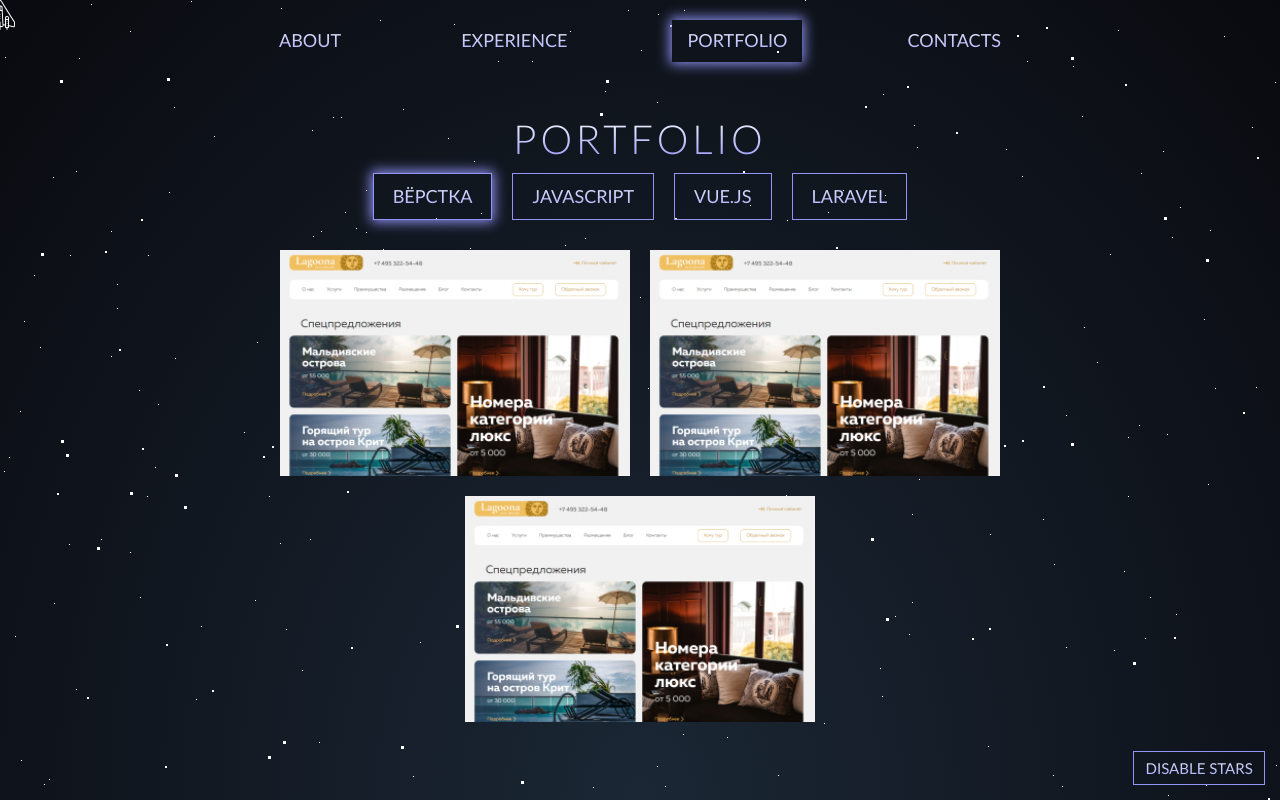
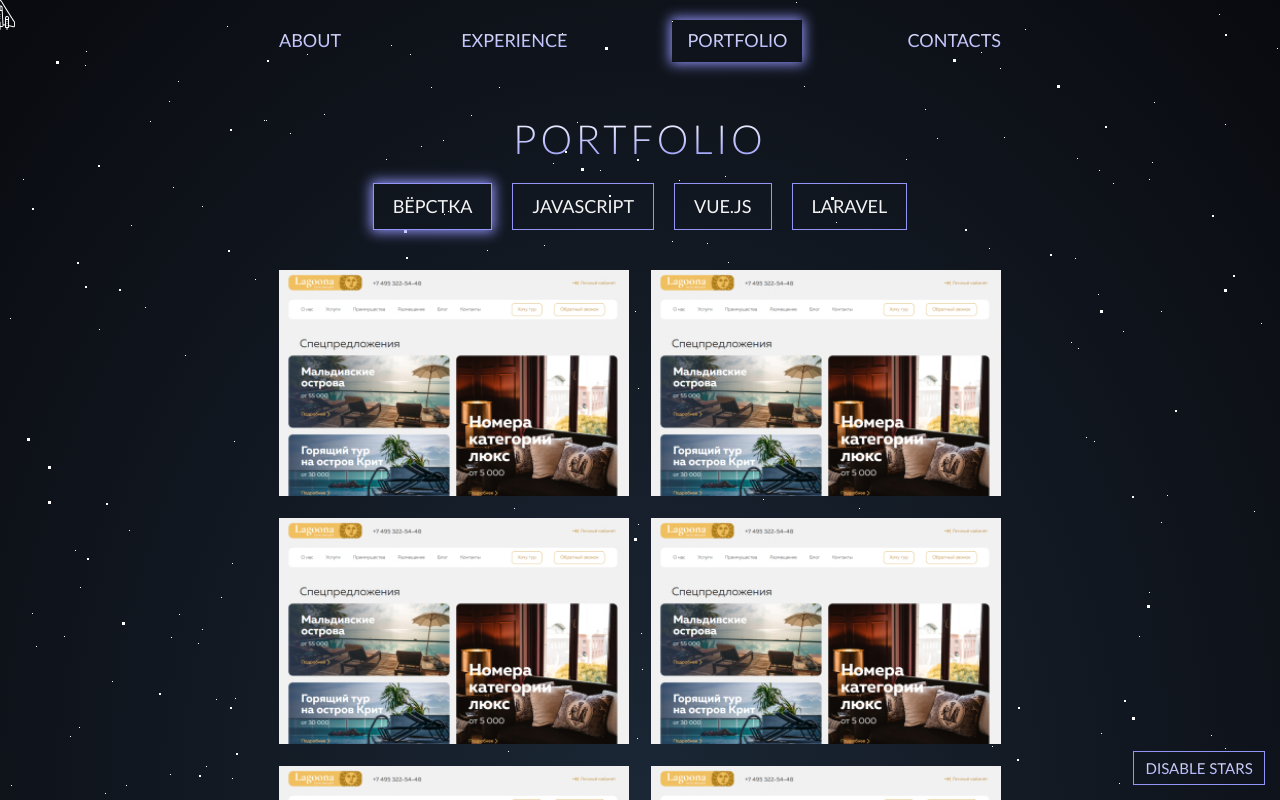
Before and after one commit to alexchasx/my-portfolio, a Vue app: page /portfolio in a window 1280 px wide. Built offline with nearby package versions, Linux system fonts and the light colour scheme.

Commit message:
created tabs for portfolio page

```diff
--- a/src/assets/styles/components/portfolio-view.scss
+++ b/src/assets/styles/components/portfolio-view.scss
@@ -3,7 +3,6 @@
     display: flex;
     flex-direction: column;
     align-items: center;
-    // background-color: transparent;
   }
 
   &__title {
@@ -16,26 +15,12 @@
     text-align: center;
   }
 
-  &__tabs {
-    display: flex;
-    justify-content: center;
-    gap: 20px;
-  }
-
-  .asd {
-    position: relative;
-  }
-
-  .ssd {
-    position: absolute;
-  }
-
   &__content {
     padding: 30px 15px;
     display: flex;
     flex-wrap: wrap;
-    justify-content: center;
-    gap: 20px;
+    justify-content: space-between;
+    gap: 22px;
     max-height: 78vh;
     overflow-y: auto;
   }
--- /dev/null
+++ b/src/assets/styles/components/tabs-component.scss
@@ -0,0 +1,6 @@
+.tabs {
+  padding: 10px 0;
+  display: flex;
+  justify-content: space-between;
+  gap: 20px;
+}
--- /dev/null
+++ b/src/components/TabComponent.vue
@@ -0,0 +1,13 @@
+<script setup>
+import { ref } from 'vue';
+
+const { content } = defineProps(['cont']);
+
+// console.log('props', props.isActive);
+
+const isActive = props.isActive;
+</script>
+
+<template>
+  ul.
+</template>
--- /dev/null
+++ b/src/components/TabsComponent.vue
@@ -0,0 +1,50 @@
+<script setup>
+import { ref } from 'vue';
+// import TabComponent from '@/components/TabComponent.vue';
+
+const { tabs } = defineProps({
+  tabs: Array,
+});
+
+const selectedIndex = ref(0);
+
+function selectTab(tabId) {
+  selectedIndex.value = tabId;
+
+  tabs.map((tab) => {
+    tab.isActive = tab.id === tabId;
+  });
+}
+</script>
+
+<template>
+  <ul class="portfolio__tabs tabs">
+    <li
+      class="btn-reset btn tabs__btn"
+      :class="{ 'btn-active': tab.isActive }"
+      v-for="tab in tabs"
+      :key="tab.id"
+      @click="selectTab(tab.id)"
+    >
+      {{ tab.title }}
+    </li>
+  </ul>
+
+  <!-- <TabComponent :isActive="tab.isActive" v-for="tab in tabs" :key="tab.id">{{
+      tab.content
+    }}</TabComponent> -->
+  <!--
+  <div
+    class="tabs__content"
+    v-show="tab.isActive"
+    v-for="tab in tabs"
+    :key="tab.id"
+  > -->
+  <slot></slot>
+  <!-- </div> -->
+</template>
+
+<style lang="scss" scoped>
+@import '@/assets/styles/main.scss';
+@import '@/assets/styles/components/tabs-component.scss';
+</style>
--- a/src/stores/portfolio.js
+++ b/src/stores/portfolio.js
@@ -3,13 +3,6 @@ import { reactive } from 'vue';
 import imageUrl from '@/assets/images/lagoona-340.jpg';
 
 export const usePortfolioStore = defineStore('portfolio', () => {
-  const tabs = reactive([
-    { id: 1, title: 'Вёрстка' },
-    { id: 2, title: 'JavaScript' },
-    { id: 3, title: 'Vue.js' },
-    { id: 4, title: 'Laravel' },
-  ]);
-
   const projects = reactive(
     [
       {
@@ -81,13 +74,166 @@ export const usePortfolioStore = defineStore('portfolio', () => {
     ].reverse()
   );
 
-  function getActiveProjects(tabId = 1) {
-    // console.log('projects', projects);
-    const ddd = projects.filter((project) => project.tabId == tabId);
-    // console.log('ddd', ddd);
+  // const filterById = (id) => projects.filter((project) => project.tabId === id);
 
-    return ddd;
-  }
+  const tabs = reactive([
+    {
+      id: 1,
+      isActive: true,
+      title: 'Вёрстка',
+      content: [
+        {
+          id: 1,
+          imageUrl,
+          title: 'Lagoona',
+          description: `Учебный проект. Практическое задание курса
+          "Frontend-разработчик" от
+          <a target="_blank" href="https://skillbox.ru" class="link"
+            >Skillbox</a
+          >`,
+        },
+        {
+          id: 2,
+          imageUrl,
+          title: 'Lagoona2',
+          description: `Учебный проект. Практическое задание курса
+          "Frontend-разработчик" от
+          <a target="_blank" href="https://skillbox.ru" class="link"
+            >Skillbox</a
+          >`,
+        },
+        {
+          id: 3,
+          imageUrl,
+          title: 'Lagoona3',
+          description: `Учебный проект. Практическое задание курса
+          "Frontend-разработчик" от
+          <a target="_blank" href="https://skillbox.ru" class="link"
+            >Skillbox</a
+          >`,
+        },
+        {
+          id: 4,
+          imageUrl,
+          title: 'Lagoona31221',
+          description: `122Учебный проект. Практическое задание курса
+          "Frontend-разработчик" от
+          <a target="_blank" href="https://skillbox.ru" class="link"
+            >Skillbox</a
+          >`,
+        },
+        {
+          id: 10,
+          imageUrl,
+          title: 'Lagoona31221',
+          description: `122Учебный проект. Практическое задание курса
+          "Frontend-разработчик" от
+          <a target="_blank" href="https://skillbox.ru" class="link"
+            >Skillbox</a
+          >`,
+        },
+        {
+          id: 11,
+          imageUrl,
+          title: 'Lagoona31221',
+          description: `122Учебный проект. Практическое задание курса
+          "Frontend-разработчик" от
+          <a target="_blank" href="https://skillbox.ru" class="link"
+            >Skillbox</a
+          >`,
+        },
+        {
+          id: 12,
+          imageUrl,
+          title: 'Lagoona31221',
+          description: `122Учебный проект. Практическое задание курса
+          "Frontend-разработчик" от
+          <a target="_blank" href="https://skillbox.ru" class="link"
+            >Skillbox</a
+          >`,
+        },
+      ],
+    },
+    {
+      id: 2,
+      isActive: false,
+      title: 'JavaScript',
+      content: [
+        {
+          id: 5,
+          imageUrl,
+          title: 'Laввв1221',
+          description: `122Учебный проект. Практическое задание курса
+          "Frontend-разработчик" от
+          <a target="_blank" href="https://skillbox.ru" class="link"
+            >Skillbox</a
+          >`,
+        },
+        {
+          id: 6,
+          imageUrl,
+          title: 'Lagoыввв221',
+          description: `122Учебный проект. Практическое задание курса
+          "Frontend-разработчик" от
+          <a target="_blank" href="https://skillbox.ru" class="link"
+            >Skillbox</a
+          >`,
+        },
+      ],
+    },
+    {
+      id: 3,
+      isActive: false,
+      title: 'Vue.js',
+      content: [
+        {
+          id: 7,
+          imageUrl,
+          title: 'Lagoona31221',
+          description: `122Учебный проект. Практическое задание курса
+          "Frontend-разработчик" от
+          <a target="_blank" href="https://skillbox.ru" class="link"
+            >Skillbox</a
+          >`,
+        },
+      ],
+    },
+    {
+      id: 4,
+      isActive: false,
+      title: 'Laravel',
+      content: [
+        {
+          id: 8,
+          imageUrl,
+          title: 'Lagoona31221',
+          description: `122Учебный проект. Практическое задание курса
+          "Frontend-разработчик" от
+          <a target="_blank" href="https://skillbox.ru" class="link"
+            >Skillbox</a
+          >`,
+        },
+        {
+          id: 9,
+          imageUrl,
+          title: 'Laввв1221',
+          description: `122Учебный проект. Практическое задание курса
+          "Frontend-разработчик" от
+          <a target="_blank" href="https://skillbox.ru" class="link"
+            >Skillbox</a
+          >`,
+        },
+      ],
+    },
+  ]);
 
-  return { tabs, projects, getActiveProjects };
+  // function getActiveProjects(tabId = 1) {
+  //   // console.log('projects', projects);
+  //   const ddd = projects.filter((project) => project.tabId == tabId);
+  //   // console.log('ddd', ddd);
+
+  //   return ddd;
+  // }
+
+  return { tabs, projects };
 });
--- a/src/views/PortfolioView.vue
+++ b/src/views/PortfolioView.vue
@@ -4,19 +4,20 @@ import IconGitHub from '@/components/icons/IconGitHub.vue';
 import { usePortfolioStore } from '@/stores/portfolio';
 import { storeToRefs } from 'pinia';
 import { ref, reactive } from 'vue';
+import TabsComponent from '@/components/TabsComponent.vue';
 
 const portfolioStore = usePortfolioStore();
 const { tabs } = storeToRefs(portfolioStore);
 
-const isActivatedTabId = ref(1);
-const activeProjects = portfolioStore.getActiveProjects(isActivatedTabId.value);
+// const isActivatedTabId = ref(1);
+// const activeProjects = portfolioStore.getActiveProjects(isActivatedTabId.value);
 
-function activateTab(tabId) {
-  isActivatedTabId.value = tabId;
-  activeProjects.value = ref(portfolioStore.getActiveProjects(tabId));
-}
+// function activateTab(tabId) {
+//   isActivatedTabId.value = tabId;
+//   activeProjects.value = ref(portfolioStore.getActiveProjects(tabId));
+// }
 
-console.log('activeProjects', activeProjects);
+// console.log('activeProjects', activeProjects);
 
 // function getActiveProjects(tabId = 1) {
 //   // return portfolioStore.getActiveProjects(tabId);
@@ -29,22 +30,19 @@ console.log('activeProjects', activeProjects);
     <div class="container portfolio__container">
       <h1 class="section-title portfolio__title typewriter">Portfolio</h1>
 
-      <div class="portfolio__tabs">
-        <button
-          class="btn-reset btn btn-tab"
-          :class="{ 'btn-active': tab.id === isActivatedTabId }"
+      <TabsComponent :tabs="tabs">
+        <!-- <TransitionGroup name="cards"> -->
+        <div
+          class="portfolio__content"
+          v-show="tab.isActive"
           v-for="tab in tabs"
           :key="tab.id"
-          @click="activateTab(tab.id)"
         >
-          {{ tab.title }}
-        </button>
-      </div>
-
-      <div class="portfolio__content">
-        <TransitionGroup name="cards">
-          <template v-for="project in activeProjects" :key="project.id">
-            <article class="portfolio__item card">
+          <article
+            class="portfolio__item card"
+            v-for="project in tab.content"
+            :key="project.id"
+          >
             <div class="card__front">
               <img
                 class="card__img"
@@ -66,9 +64,9 @@ console.log('activeProjects', activeProjects);
               </div>
             </div>
           </article>
-          </template>
-        </TransitionGroup>
         </div>
+        <!-- </TransitionGroup> -->
+      </TabsComponent>
     </div>
   </section>
 </template>
```
Lines whose indentation alone changed are shown as unchanged.
